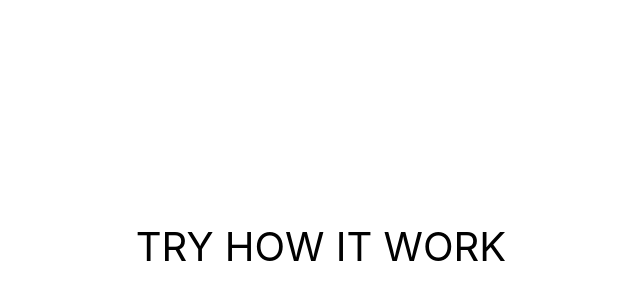
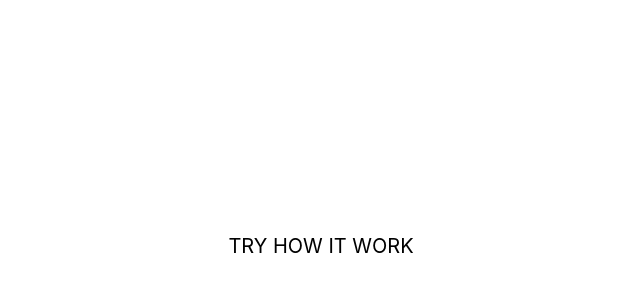
Before and after one commit to AlexxRed/goit-react-hw-02-feedback, a React (Create React App) app: page / in a window 1280 px wide. Shown: the part 154-454 px from the top of the page, without its empty margins (319-959 px from the left). Built offline with nearby package versions, Linux system fonts and the light colour scheme.

Commit message:
Update App.jsx

```diff
--- a/src/components/App.jsx
+++ b/src/components/App.jsx
@@ -6,7 +6,7 @@ export const App = () => {
         display: 'flex',
         justifyContent: 'center',
         alignItems: 'center',
-        fontSize: 40,
+        fontSize: 20,
         textTransform: 'uppercase',
         color: '#010101',
       }}
```
